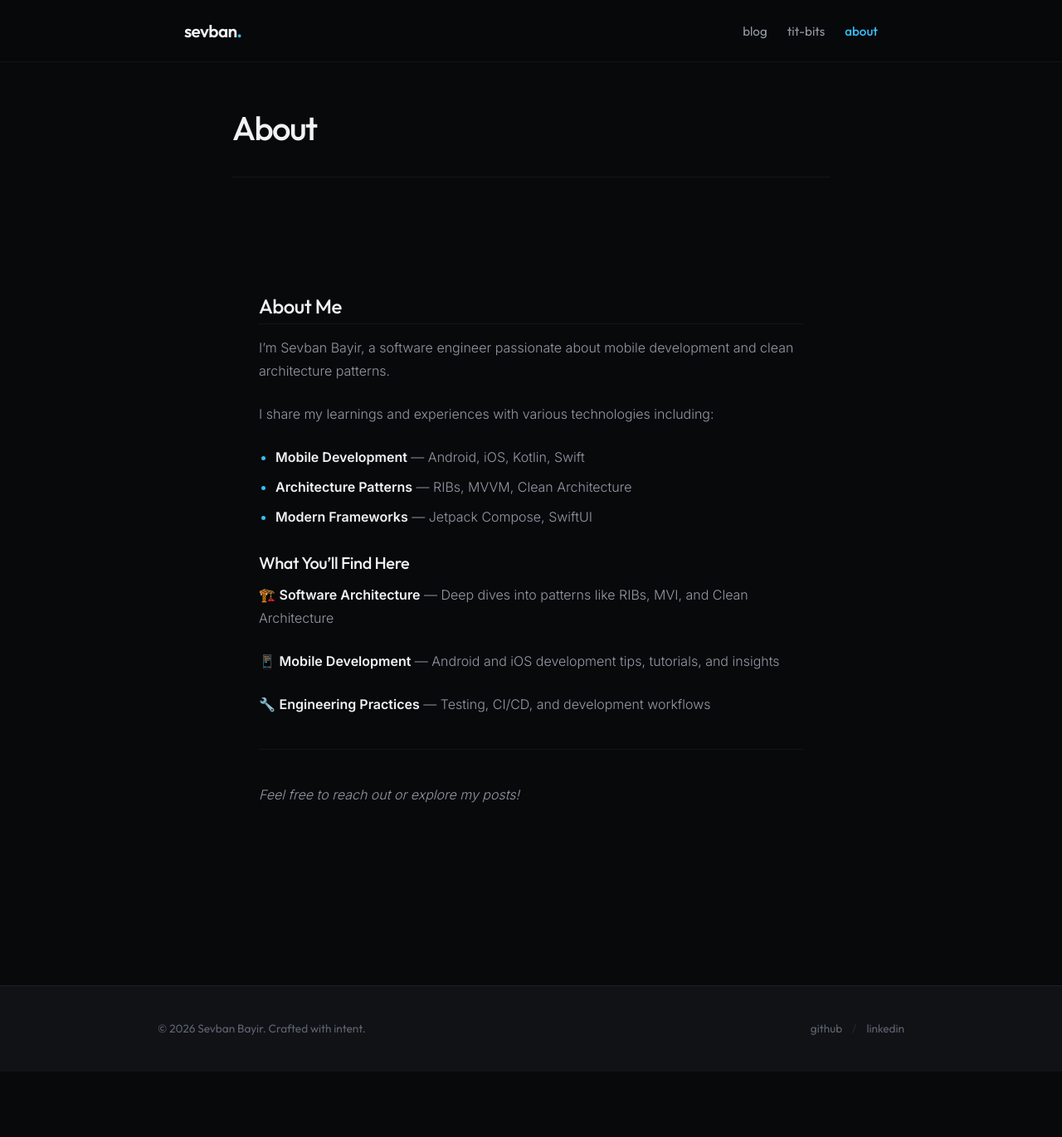
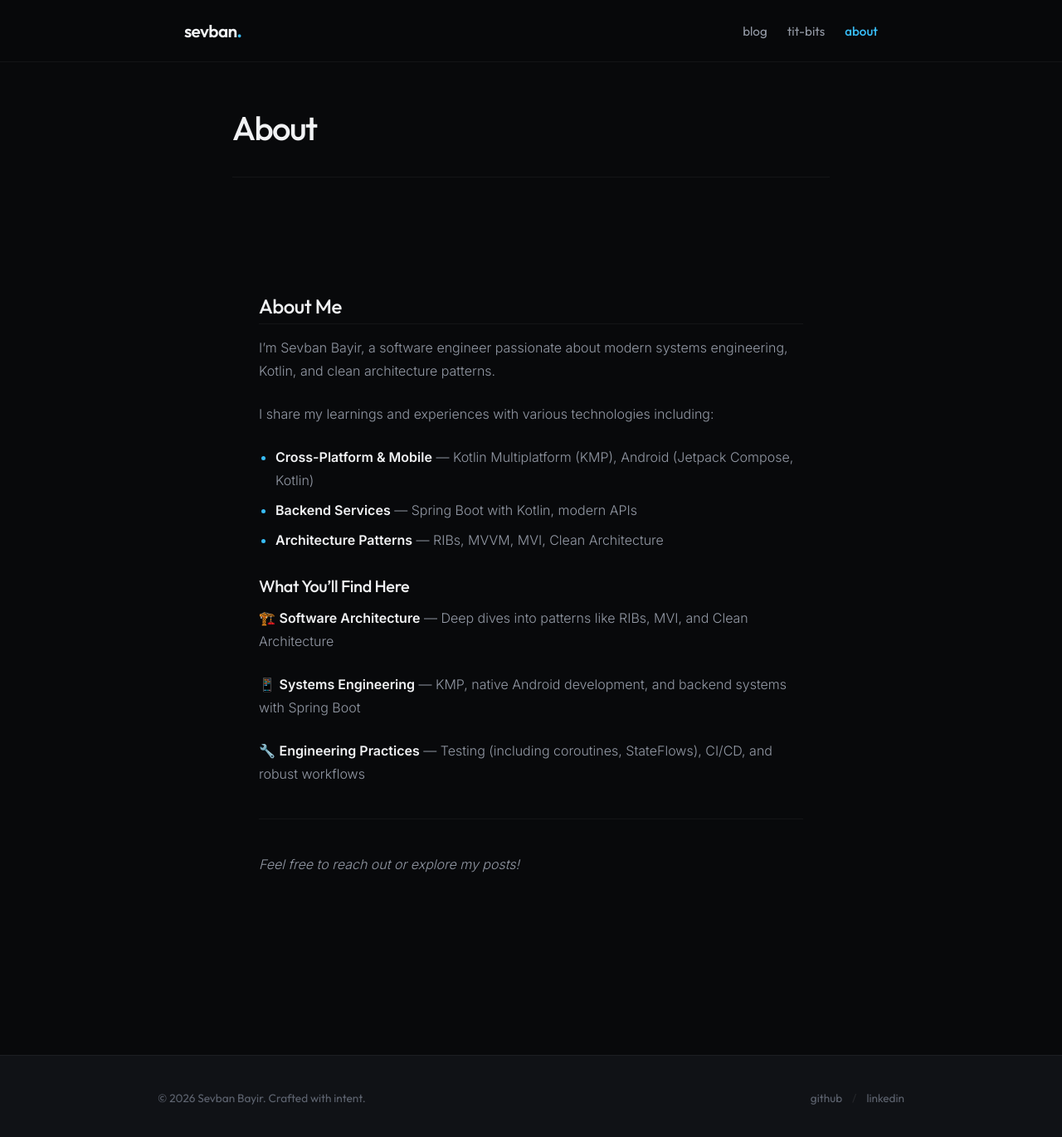
Before and after one commit to sevbanBayir/sevbanBayir.github.io, a Jekyll site: the page built from about.md, in a window 1280 px wide and 1376 px high. Shown: the top 1371 px of the window at 83% size. Built offline with Jekyll 4.4.1, drawn with Linux system fonts in a browser that asks for light colours.

Commit message:
minor improvements

```diff
--- a/_layouts/home.html
+++ b/_layouts/home.html
@@ -6,9 +6,9 @@ layout: default
 
   <!-- Sleek Intro Section -->
   <section class="intro-section animate-fade-in">
-    <h1 class="intro-heading">Architecting robust mobile systems.</h1>
+    <h1 class="intro-heading">Architecting robust mobile & backend systems.</h1>
     <p class="intro-text">
-      I'm <span class="text-highlight">Sevban Bayır</span>, a software engineer focused on mobile development, native frameworks (Jetpack Compose & SwiftUI), and scalable architecture patterns like RIBs, MVVM, and Clean Architecture. Here, I write about deep technical concepts, systems design, and engineering practices.
+      I'm <span class="text-highlight">Sevban Bayır</span>, a software engineer focused on Kotlin Multiplatform (KMP), Android (Jetpack Compose), backend services with Spring Boot & Kotlin, and scalable architecture patterns like RIBs, MVVM, and Clean Architecture. Here, I write about deep technical concepts, systems design, and engineering practices.
     </p>
   </section>
 
--- a/about.md
+++ b/about.md
@@ -6,21 +6,21 @@ permalink: /about/
 
 ## About Me
 
-I'm Sevban Bayir, a software engineer passionate about mobile development and clean architecture patterns.
+I'm Sevban Bayir, a software engineer passionate about modern systems engineering, Kotlin, and clean architecture patterns.
 
 I share my learnings and experiences with various technologies including:
 
-- **Mobile Development** — Android, iOS, Kotlin, Swift
-- **Architecture Patterns** — RIBs, MVVM, Clean Architecture
-- **Modern Frameworks** — Jetpack Compose, SwiftUI
+- **Cross-Platform & Mobile** — Kotlin Multiplatform (KMP), Android (Jetpack Compose, Kotlin)
+- **Backend Services** — Spring Boot with Kotlin, modern APIs
+- **Architecture Patterns** — RIBs, MVVM, MVI, Clean Architecture
 
 ### What You'll Find Here
 
 🏗️ **Software Architecture** — Deep dives into patterns like RIBs, MVI, and Clean Architecture
 
-📱 **Mobile Development** — Android and iOS development tips, tutorials, and insights
+📱 **Systems Engineering** — KMP, native Android development, and backend systems with Spring Boot
 
-🔧 **Engineering Practices** — Testing, CI/CD, and development workflows
+🔧 **Engineering Practices** — Testing (including coroutines, StateFlows), CI/CD, and robust workflows
 
 ---
 
```
Also changed, not shown: _layouts/post.html (+16 -3 lines).
